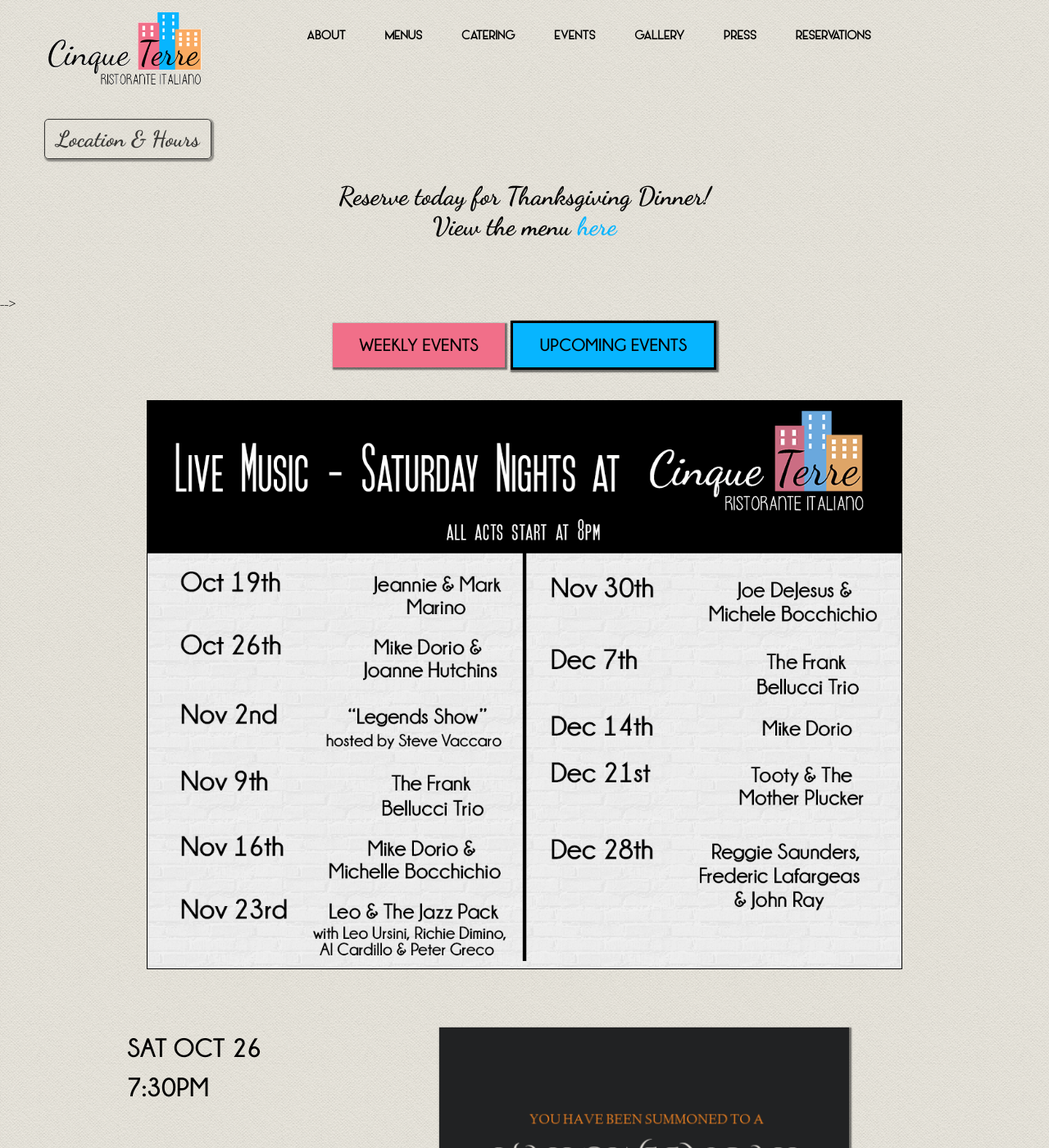
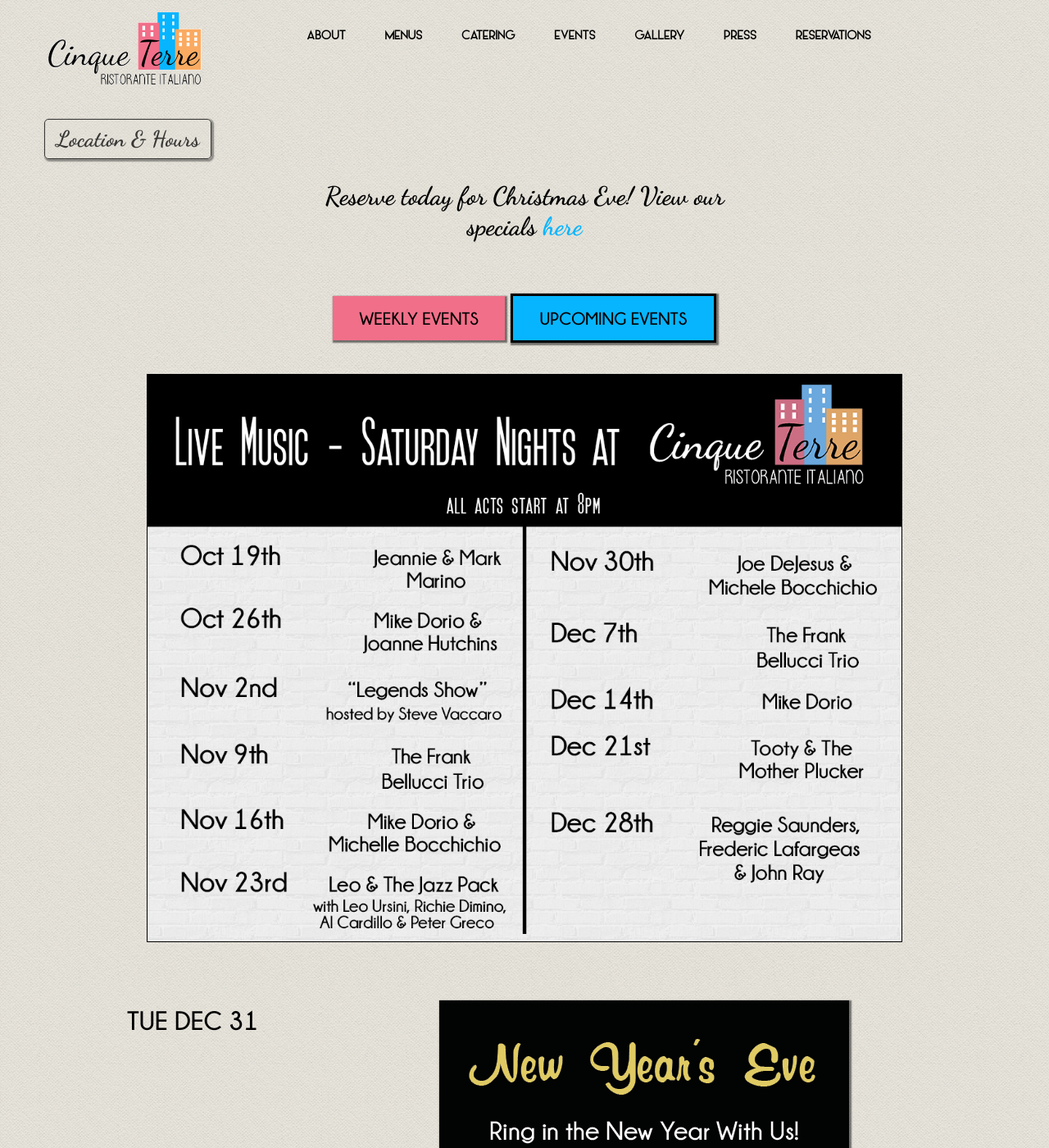
Before and after one commit to cinqueterreli/cinqueterre.github.io, a Jekyll site: the page built from upcoming-events.html, in a window 1280 px wide and 1400 px high. Shown: the whole window at 82% size. Built offline with Jekyll 4.4.1, drawn with Linux system fonts in a browser that asks for light colours; nearby versions of some CDN libraries.

Commit message:
Holiday Updates

```diff
--- a/_includes/event-links.html
+++ b/_includes/event-links.html
@@ -1,7 +1,7 @@
 <div style="margin: 0 auto 3.5em auto; text-align: center;">
 <!--<img src="images/mothersday.gif" style="max-width:900px; border: 2px solid black; border-radius:5px;">-->
-<h2 style="max-width:500px; margin:0 auto;">Reserve today for Thanksgiving Dinner! View the menu <a href="/thanksgivingMenu2019.pdf" target="_blank" style="color:#07B5FF;">here</a></h2>
-</div> -->
+<h2 style="max-width:500px; margin:0 auto;">Reserve today for Christmas Eve! View our specials <a href="/christmasEveSpecials.pdf" target="_blank" style="color:#07B5FF;">here</a></h2>
+</div>
 
 <ul class="menu-links" id="loadspot">
 	<li><a class="pink menu-link{% if page.title == "Weekly Events" %} active{% endif %}" href="{{site.url}}/weekly-events">WEEKLY EVENTS</a></li>
--- a/upcoming-events.html
+++ b/upcoming-events.html
@@ -18,25 +18,14 @@
 
 <div class="event-entry">
 	<div class="event-date">
-	SAT OCT 26<br />
-	7:30PM
+	TUE DEC 31
 	</div>
 	<div class="event">
-	<img class="event-flyer" src="/images/halloweenBall.png">
+	<img class="event-flyer" src="/images/New-Year's-Eve-Flyer.png">
 	</div>
 	</div>
 </div>
 
-<div class="event-entry">
-	<div class="event-date">
-	SUN OCT 27<br />
-	6PM
-	</div>
-	<div class="event">
-	<img class="event-flyer" src="/images/lauraFlyer.jpg">
-	</div>
-	</div>
-</div>
 <!--
 	<h3>Tickets <a href="https://www.paintnite.com/events/white-daisies-wine-glasses-at-cinque-terre-teamli_1172256" target="_blank">here</a>.</h3>
 	<h3>Get 20% off with coupon code LIPN20</h3>
```
Also changed, not shown: images/New-Year's-Eve-Flyer.png, 1 other file.
